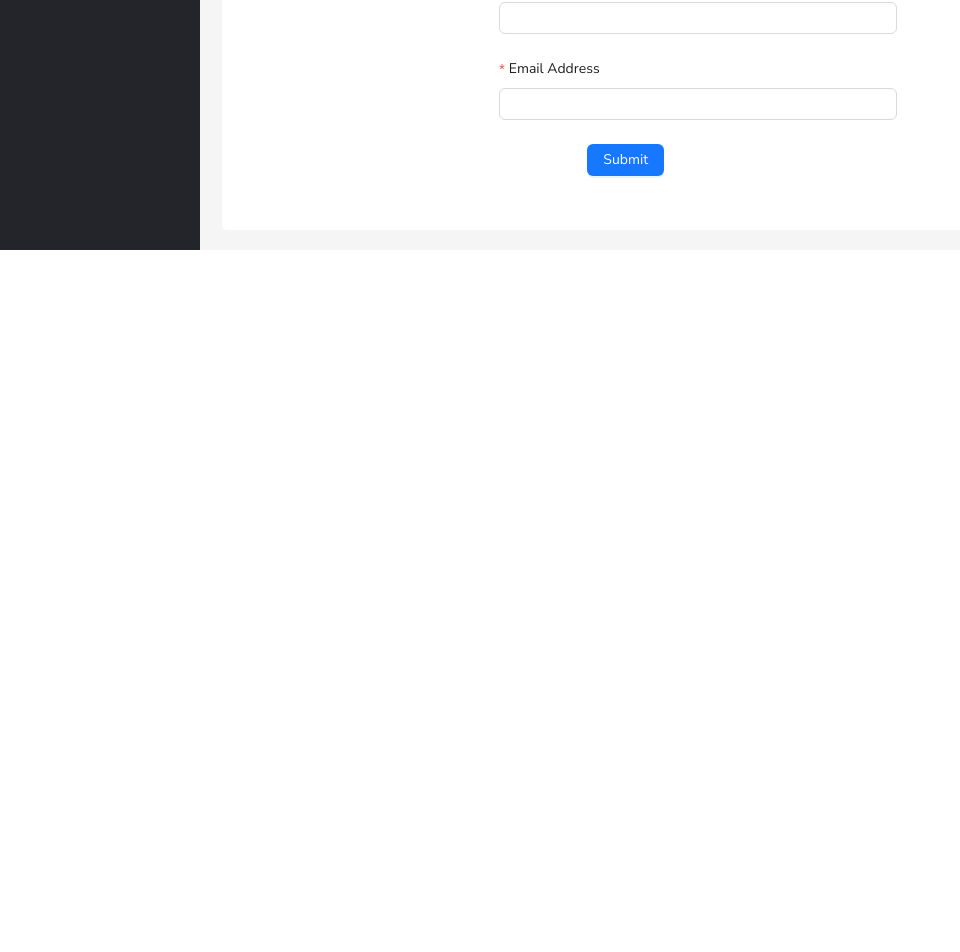
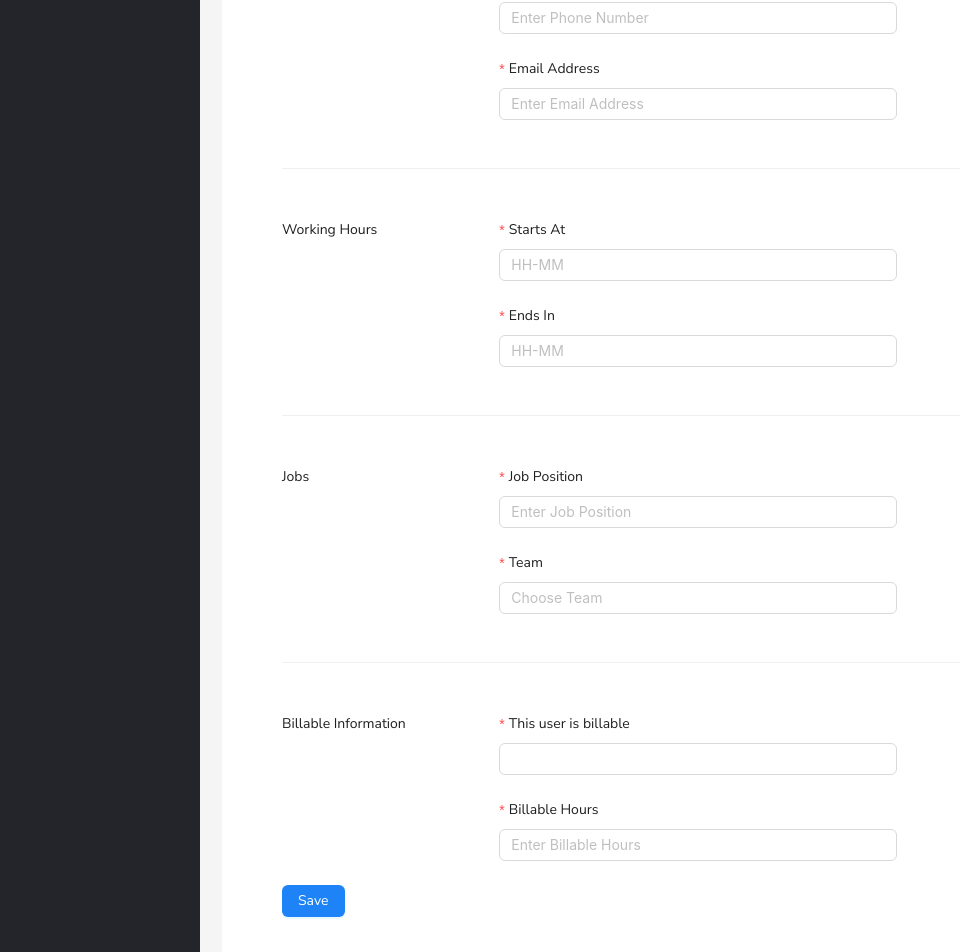
Before and after one commit to RabinThapa1998/employee-management-system, a React (Vite) app in the folder client/: page /add-employee in a window 1280 px wide. Shown: the part 828-1780 px from the top of the page, without its empty margins (0-960 px from the left). Before the commit the page ends 1078 px from the top, so only its background shows below. Built offline with nearby package versions, Linux system fonts and the light colour scheme.

Commit message:
refactor:addemployeeform

```diff
--- a/client/src/App.tsx
+++ b/client/src/App.tsx
@@ -1,6 +1,8 @@
 import { ListingLayout, MainLayout } from '~/common';
 import { Teams, Employees, AddEmployee } from '~/page';
 import { createBrowserRouter, RouterProvider } from 'react-router-dom';
+import { ConfigProvider } from 'antd';
+
 function App() {
   const router = createBrowserRouter([
     {
@@ -28,9 +30,20 @@ function App() {
       ),
     },
   ]);
+
   return (
     <div>
-      <RouterProvider router={router} />
+      <ConfigProvider
+        theme={{
+          token: {
+            colorPrimary: '#1e83f7',
+            colorWarning: '#ffac1c',
+            colorSuccess: '#20bc08',
+          },
+        }}
+      >
+        <RouterProvider router={router} />
+      </ConfigProvider>
     </div>
   );
 }
--- /dev/null
+++ b/client/src/components/employees/AddEmployeeFormSectionWrapper.tsx
@@ -0,0 +1,21 @@
+import React from 'react';
+import './style.css';
+export function AddEmployeeFormSectionWrapper({
+  title,
+  children,
+}: {
+  title: string;
+  children: React.ReactNode;
+}) {
+  return (
+    <div className='add-employee-form mt-[50px]'>
+      <div className='add-employee-form__left '>
+        <h2 className='self-start'>{title}</h2>
+      </div>
+
+      <div className='add-employee-form__right flex flex-row gap-x-[30px] flex-wrap '>
+        {children}
+      </div>
+    </div>
+  );
+}
--- a/client/src/components/employees/AddEmployeeTable.tsx
+++ b/client/src/components/employees/AddEmployeeTable.tsx
@@ -1,6 +1,7 @@
 import React from 'react';
-import { Button, Checkbox, Form, Input } from 'antd';
+import { Button, Checkbox, Form, Input, Divider, theme } from 'antd';
 import './style.css';
+import { AddEmployeeFormSectionWrapper } from './AddEmployeeFormSectionWrapper';
 const onFinish = (values: any) => {
   console.log('Success:', values);
 };
@@ -8,76 +9,95 @@ const onFinish = (values: any) => {
 const onFinishFailed = (errorInfo: any) => {
   console.log('Failed:', errorInfo);
 };
-const basicInformation = [
+interface IForm {
+  name: string;
+  label: string;
+  placeholder?: string;
+  options?: string[];
+  type: 'text' | 'number' | 'date' | 'select' | 'checkbox' | 'time';
+}
+
+const basicInformation: IForm[] = [
   {
     name: 'name',
     label: 'Name',
     placeholder: 'Enter name',
+    type: 'text',
   },
   {
     name: 'middle_name',
     label: 'Middle Name',
     placeholder: 'Enter middle name',
+    type: 'text',
   },
   {
     name: 'surname',
     label: 'Surname',
     placeholder: 'Enter surname',
+    type: 'text',
   },
   {
     name: 'dob',
     label: 'Birth Date',
     placeholder: 'DD/MM/YYYY',
+    type: 'date',
   },
   {
     name: 'gender',
     label: 'Gender',
     options: ['male', 'female', 'other'],
     placeholder: 'Choose Gender',
+    type: 'select',
   },
   {
     name: 'address',
     label: 'Address',
     placeholder: 'Enter Address',
+    type: 'text',
   },
   {
     name: 'phone_number',
     label: 'Phone Number',
     placeholder: 'Enter Phone Number',
+    type: 'text',
   },
   {
     name: 'email',
     label: 'Email Address',
     placeholder: 'Enter Email Address',
+    type: 'text',
   },
 ];
-const formData = [
-  {
-    name: 'profile',
-    label: 'Profile Image',
-  },
-
+const workingHours: IForm[] = [
   {
     name: 'starts_at',
     label: 'Starts At',
     placeholder: 'HH-MM',
+    type: 'time',
   },
   {
     name: 'ends_in',
     label: 'Ends In',
     placeholder: 'HH-MM',
+    type: 'time',
   },
+];
+const jobs: IForm[] = [
   {
     name: 'job_position',
     label: 'Job Position',
     placeholder: 'Enter Job Position',
+    type: 'text',
   },
   {
     name: 'team',
     label: 'Team',
     placeholder: 'Choose Team',
     options: ['team1', 'team2', 'team3'],
+    type: 'select',
   },
+];
+const billableInformation = [
   {
     name: 'is_billable',
     label: 'This user is billable',
@@ -89,7 +109,9 @@ const formData = [
   },
 ];
 
+const { useToken } = theme;
 export function AddEmployeeTable() {
+  const { token } = useToken();
   return (
     <div className='rounded-primary bg-white px-[60px] py-[30px]'>
       <Form
@@ -109,12 +131,8 @@ export function AddEmployeeTable() {
             <button>Upload Profile Image</button>
           </div>
         </div>
-        <div className='add-employee-form mt-[50px]'>
-          <div className='add-employee-form__left '>
-            <h2 className='self-start'>Basic Information</h2>
-          </div>
 
-          <div className='add-employee-form__right flex flex-row gap-x-[30px] flex-wrap '>
+        <AddEmployeeFormSectionWrapper title='Basic Information'>
           {basicInformation.map((item) => (
             <Form.Item
               label={item.label}
@@ -123,15 +141,59 @@ export function AddEmployeeTable() {
               className='w-[398px]'
               rules={[{ required: true, message: 'required' }]}
             >
-                <Input />
+              <Input placeholder={item.placeholder} />
             </Form.Item>
           ))}
-          </div>
-        </div>
+        </AddEmployeeFormSectionWrapper>
+        <Divider />
 
-        <Form.Item wrapperCol={{ offset: 8, span: 16 }}>
-          <Button type='primary' htmlType='submit'>
-            Submit
+        <AddEmployeeFormSectionWrapper title='Working Hours'>
+          {workingHours.map((item) => (
+            <Form.Item
+              label={item.label}
+              name={item.name}
+              key={item.name}
+              className='w-[398px]'
+              rules={[{ required: true, message: 'required' }]}
+            >
+              <Input placeholder={item.placeholder} />
+            </Form.Item>
+          ))}
+        </AddEmployeeFormSectionWrapper>
+
+        <Divider />
+        <AddEmployeeFormSectionWrapper title='Jobs'>
+          {jobs.map((item) => (
+            <Form.Item
+              label={item.label}
+              name={item.name}
+              key={item.name}
+              className='w-[398px]'
+              rules={[{ required: true, message: 'required' }]}
+            >
+              <Input placeholder={item.placeholder} />
+            </Form.Item>
+          ))}
+        </AddEmployeeFormSectionWrapper>
+
+        <Divider />
+        <AddEmployeeFormSectionWrapper title='Billable Information'>
+          {billableInformation.map((item) => (
+            <Form.Item
+              label={item.label}
+              name={item.name}
+              key={item.name}
+              className='w-[398px]'
+              rules={[{ required: true, message: 'required' }]}
+            >
+              <Input placeholder={item.placeholder} />
+            </Form.Item>
+          ))}
+        </AddEmployeeFormSectionWrapper>
+
+        <Form.Item>
+          <Button type='primary' htmlType='submit' style={{ backgroundColor: token.colorPrimary }}>
+            Save
           </Button>
         </Form.Item>
       </Form>
--- a/client/src/index.css
+++ b/client/src/index.css
@@ -16,6 +16,7 @@
   --color-brand-primary: #1e83f7;
   --color-brand-secondary: #ffac1c;
   --color-gray-primary: #24252a;
+  --color-success-primary: #20bc08;
 }
 
 .layout-container {
--- a/client/src/main.tsx
+++ b/client/src/main.tsx
@@ -2,6 +2,7 @@ import React from 'react';
 import ReactDOM from 'react-dom/client';
 import App from './App';
 import './index.css';
+import 'antd/dist/reset.css';
 
 ReactDOM.createRoot(document.getElementById('root') as HTMLElement).render(
   <React.StrictMode>
```
Lines whose indentation alone changed are shown as unchanged.
